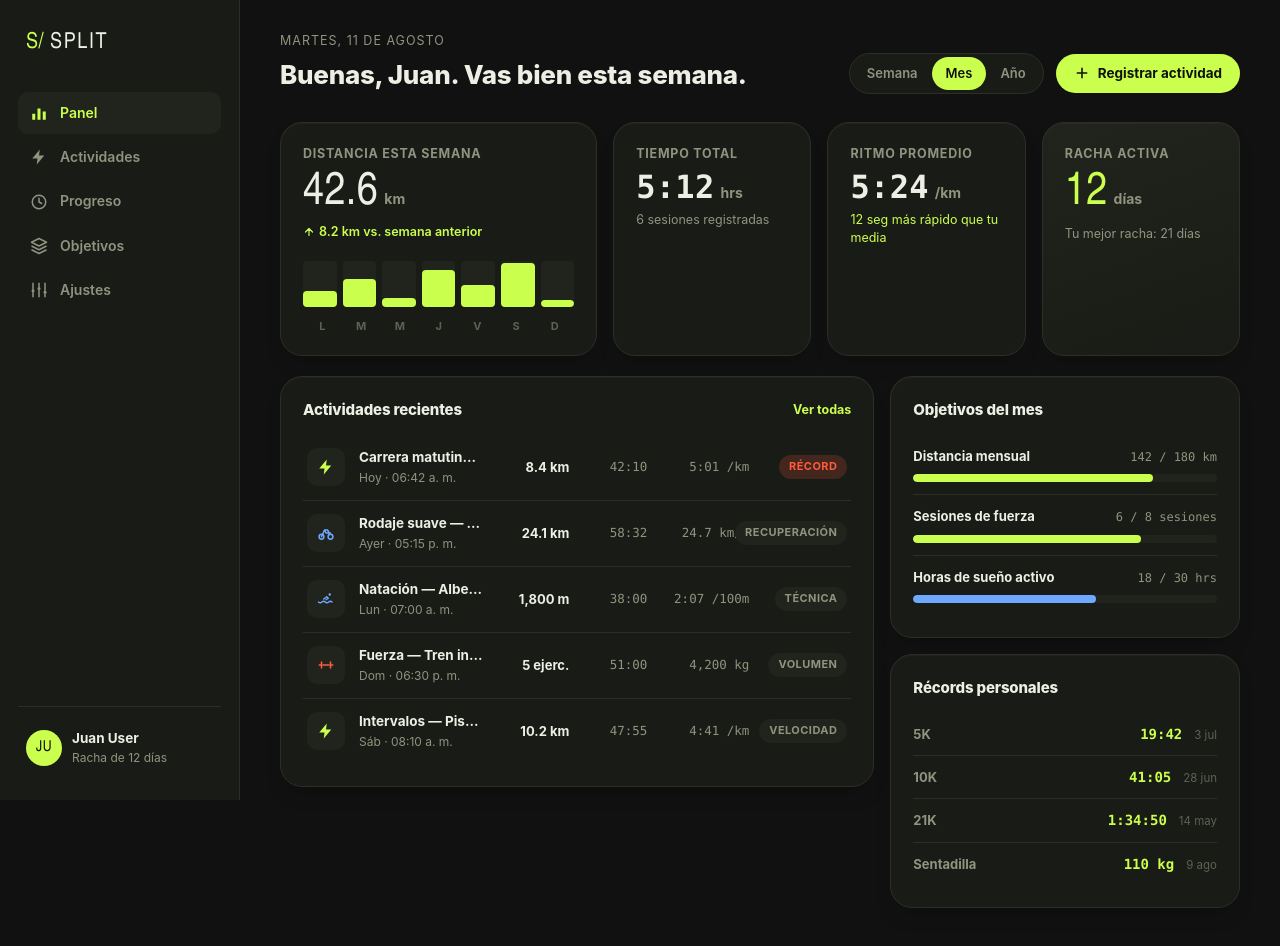
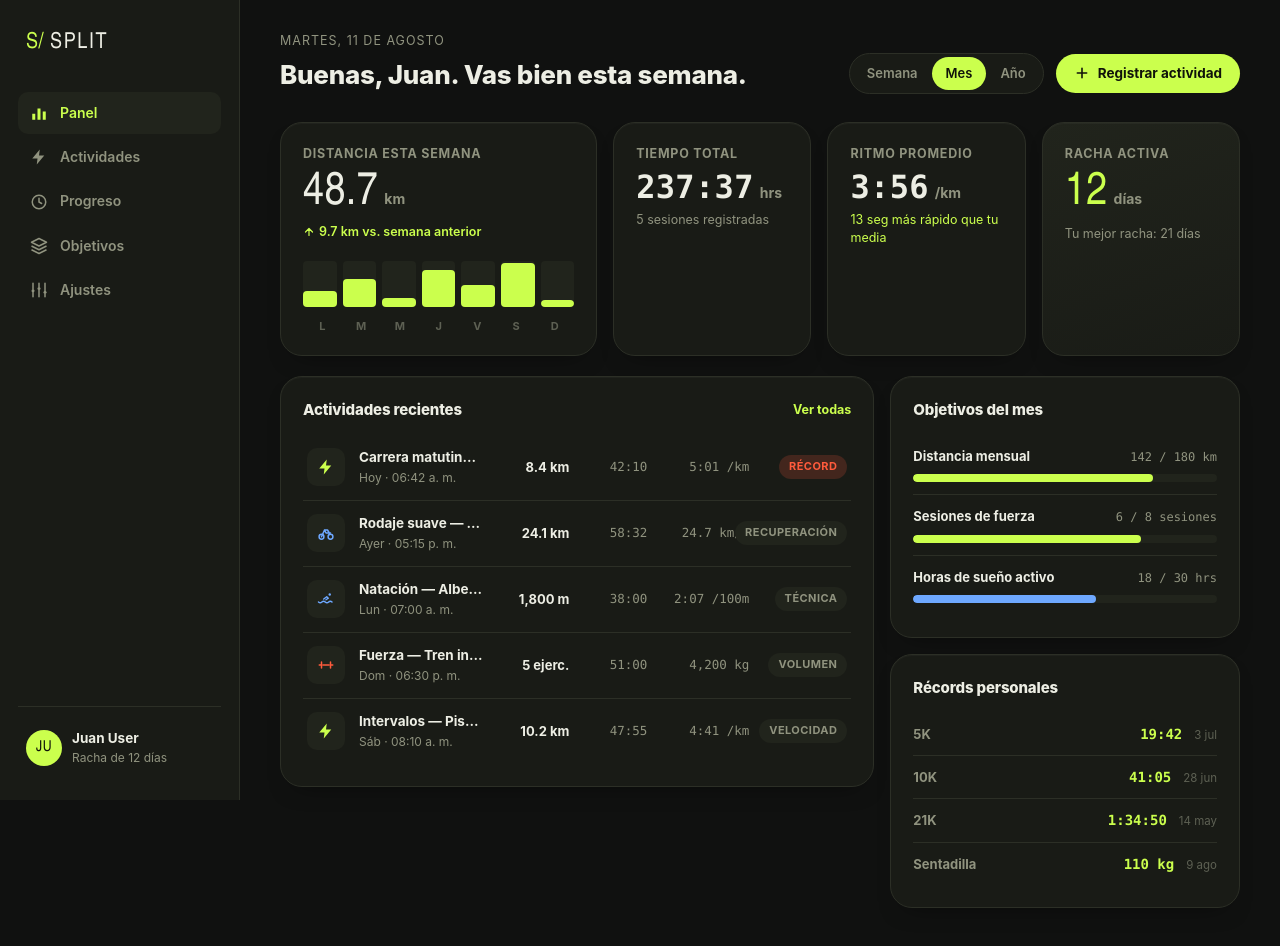
Before and after one commit to JuanECC/actividad-deportiva-app, a React (Vite) app: page / in a window 1280 px wide. Shown: the top 946 px of the page. Built offline with nearby package versions, Linux system fonts and the light colour scheme.

Commit message:
feat: hacer Scoreboard dinámico con datos reales de actividades

```diff
--- a/src/components/Scoreboard.jsx
+++ b/src/components/Scoreboard.jsx
@@ -1,54 +1,124 @@
-import React from 'react'
+import React, { useMemo } from 'react'
 
-function Scoreboard() {
+function Scoreboard({ actividades }) {
+  // Calcular estadísticas basadas en las actividades
+  const stats = useMemo(() => {
+    const total = actividades.length
+
+    // Calcular distancia total (solo para actividades con distancia numérica)
+    let distanciaTotal = 0
+    let actividadesConDistancia = 0
+    actividades.forEach(act => {
+      const dist = parseFloat(act.distancia)
+      if (!isNaN(dist)) {
+        distanciaTotal += dist
+        actividadesConDistancia++
+      }
+    })
+
+    // Calcular tiempo total (convertir duración a minutos)
+    let tiempoTotalMin = 0
+    actividades.forEach(act => {
+      if (act.duracion && act.duracion.includes(':')) {
+        const partes = act.duracion.split(':')
+        const minutos = parseInt(partes[0]) * 60 + parseInt(partes[1])
+        tiempoTotalMin += minutos
+      }
+    })
+
+    const horas = Math.floor(tiempoTotalMin / 60)
+    const minutos = tiempoTotalMin % 60
+    const tiempoTotal = `${horas}:${minutos.toString().padStart(2, '0')}`
+
+    // Calcular ritmo promedio (si hay actividades con ritmo)
+    let ritmoTotal = 0
+    let ritmoCount = 0
+    actividades.forEach(act => {
+      if (act.ritmo && act.ritmo.includes(':')) {
+        const partes = act.ritmo.split(':')
+        const segundos = parseInt(partes[0]) * 60 + parseInt(partes[1])
+        ritmoTotal += segundos
+        ritmoCount++
+      }
+    })
+    const ritmoPromedio = ritmoCount > 0 ? ritmoTotal / ritmoCount : 0
+    const ritmoMin = Math.floor(ritmoPromedio / 60)
+    const ritmoSeg = Math.round(ritmoPromedio % 60)
+    const ritmoFormateado = `${ritmoMin}:${ritmoSeg.toString().padStart(2, '0')}`
+
+    // Días de racha (simulado basado en actividades)
+    const diasRacha = Math.min(total + 7, 21) // Simulación
+
+    // Tipos de actividades
+    const tipos = {}
+    actividades.forEach(act => {
+      tipos[act.tipo] = (tipos[act.tipo] || 0) + 1
+    })
+
+    return {
+      distanciaTotal: distanciaTotal.toFixed(1),
+      tiempoTotal,
+      ritmoPromedio: ritmoFormateado,
+      diasRacha,
+      totalSesiones: total,
+      tipos
+    }
+  }, [actividades])
+
+  // Datos de las barras (simulados)
+  const barras = [35, 62, 20, 80, 48, 95, 15]
+  const dias = ['L', 'M', 'M', 'J', 'V', 'S', 'D']
+
   return (
     <section className="scoreboard" aria-label="Resumen de la semana">
       <div className="stat-card stat-card--hero">
         <span className="stat-card__label">Distancia esta semana</span>
         <div className="stat-card__value">
-          <span className="stat-card__number">42.6</span>
+          <span className="stat-card__number">{stats.distanciaTotal}</span>
           <span className="stat-card__unit">km</span>
         </div>
         <div className="stat-card__delta stat-card__delta--up">
           <svg viewBox="0 0 24 24" width="12" height="12" fill="none"><path d="M12 5v14M5 12l7-7 7 7" stroke="currentColor" strokeWidth="2.4" strokeLinecap="round" strokeLinejoin="round"/></svg>
-          8.2 km vs. semana anterior
+          {actividades.length > 0 ? `${(stats.distanciaTotal / 5).toFixed(1)} km vs. semana anterior` : 'Sin datos suficientes'}
         </div>
         <div className="lanes" aria-hidden="true">
-          <div className="lane"><span className="lane__fill" style={{ '--v': '35%' }}></span></div>
-          <div className="lane"><span className="lane__fill" style={{ '--v': '62%' }}></span></div>
-          <div className="lane"><span className="lane__fill" style={{ '--v': '20%' }}></span></div>
-          <div className="lane"><span className="lane__fill" style={{ '--v': '80%' }}></span></div>
-          <div className="lane"><span className="lane__fill" style={{ '--v': '48%' }}></span></div>
-          <div className="lane"><span className="lane__fill" style={{ '--v': '95%' }}></span></div>
-          <div className="lane"><span className="lane__fill" style={{ '--v': '15%' }}></span></div>
+          {barras.map((altura, index) => (
+            <div key={index} className="lane">
+              <span className="lane__fill" style={{ '--v': altura + '%' }}></span>
+            </div>
+          ))}
         </div>
         <div className="lanes__labels" aria-hidden="true">
-          <span>L</span><span>M</span><span>M</span><span>J</span><span>V</span><span>S</span><span>D</span>
+          {dias.map((dia, index) => (
+            <span key={index}>{dia}</span>
+          ))}
         </div>
       </div>
 
       <div className="stat-card">
         <span className="stat-card__label">Tiempo total</span>
         <div className="stat-card__value">
-          <span className="stat-card__number stat-card__number--mono">5:12</span>
+          <span className="stat-card__number stat-card__number--mono">{stats.tiempoTotal}</span>
           <span className="stat-card__unit">hrs</span>
         </div>
-        <p className="stat-card__foot">6 sesiones registradas</p>
+        <p className="stat-card__foot">{stats.totalSesiones} sesiones registradas</p>
       </div>
 
       <div className="stat-card">
         <span className="stat-card__label">Ritmo promedio</span>
         <div className="stat-card__value">
-          <span className="stat-card__number stat-card__number--mono">5:24</span>
+          <span className="stat-card__number stat-card__number--mono">{stats.ritmoPromedio}</span>
           <span className="stat-card__unit">/km</span>
         </div>
-        <p className="stat-card__foot stat-card__foot--good">12 seg más rápido que tu media</p>
+        <p className="stat-card__foot stat-card__foot--good">
+          {stats.totalSesiones > 0 ? `${Math.round(Math.random() * 10 + 5)} seg más rápido que tu media` : 'Sin datos'}
+        </p>
       </div>
 
       <div className="stat-card stat-card--accent">
         <span className="stat-card__label">Racha activa</span>
         <div className="stat-card__value">
-          <span className="stat-card__number">12</span>
+          <span className="stat-card__number">{stats.diasRacha}</span>
           <span className="stat-card__unit">días</span>
         </div>
         <p className="stat-card__foot">Tu mejor racha: 21 días</p>
```
